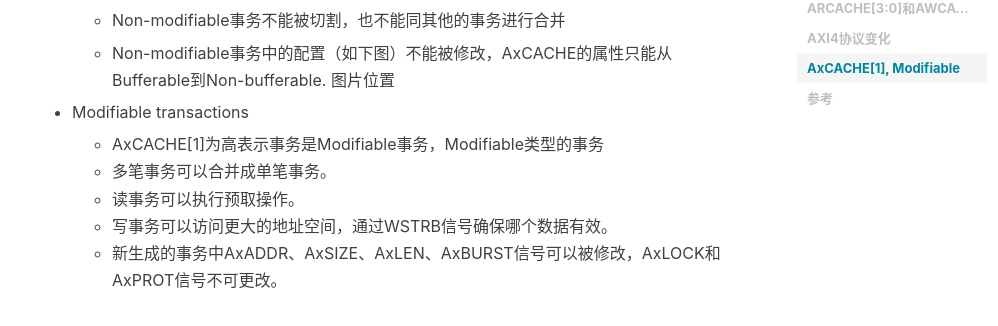
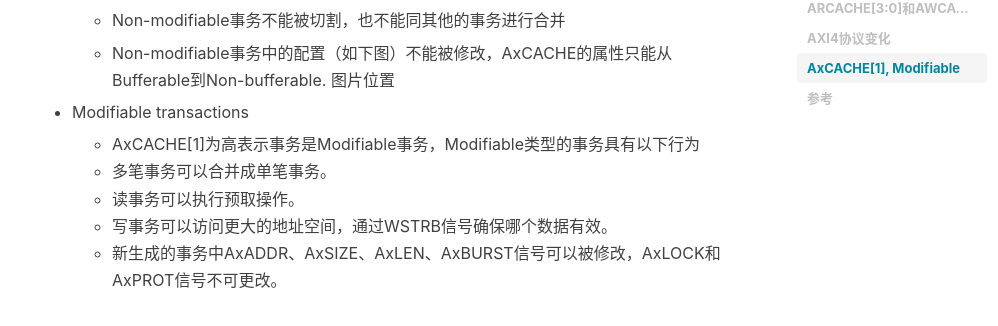
Before and after one commit to damon-liush/damon-liush.github.io, a Jekyll site: the page built from _posts/2023-12-5-AXI协议AXCACHE.md, in a window 1280 px wide and 900 px high, scrolled down 1745 px. Shown: the part 126-452 px from the top of the window, without its empty margins (233-1231 px from the left). Built offline with Jekyll 4.4.1, drawn with Linux system fonts in a browser that asks for light colours; nearby versions of some CDN libraries; comment, search, counter and statistics services are not loaded; some of the changed text lies outside the part shown.

Commit message:
Update 2023-12-5-AXI协议AXCACHE.md

```diff
--- a/_posts/2023-12-5-AXI协议AXCACHE.md
+++ b/_posts/2023-12-5-AXI协议AXCACHE.md
@@ -61,7 +61,7 @@ B位为高表示中间互连组件或其他组件可以延迟事务(transaction)
 
 - Modifiable transactions
 
-  - AxCACHE[1]为高表示事务是Modifiable事务，Modifiable类型的事务
+  - AxCACHE[1]为高表示事务是Modifiable事务，Modifiable类型的事务具有以下行为
   - 多笔事务可以合并成单笔事务。
   - 读事务可以执行预取操作。
   - 写事务可以访问更大的地址空间，通过WSTRB信号确保哪个数据有效。
```
Also changed, not shown: other parts of _posts/2023-12-5-AXI协议AXCACHE.md (+1 -1 lines).
